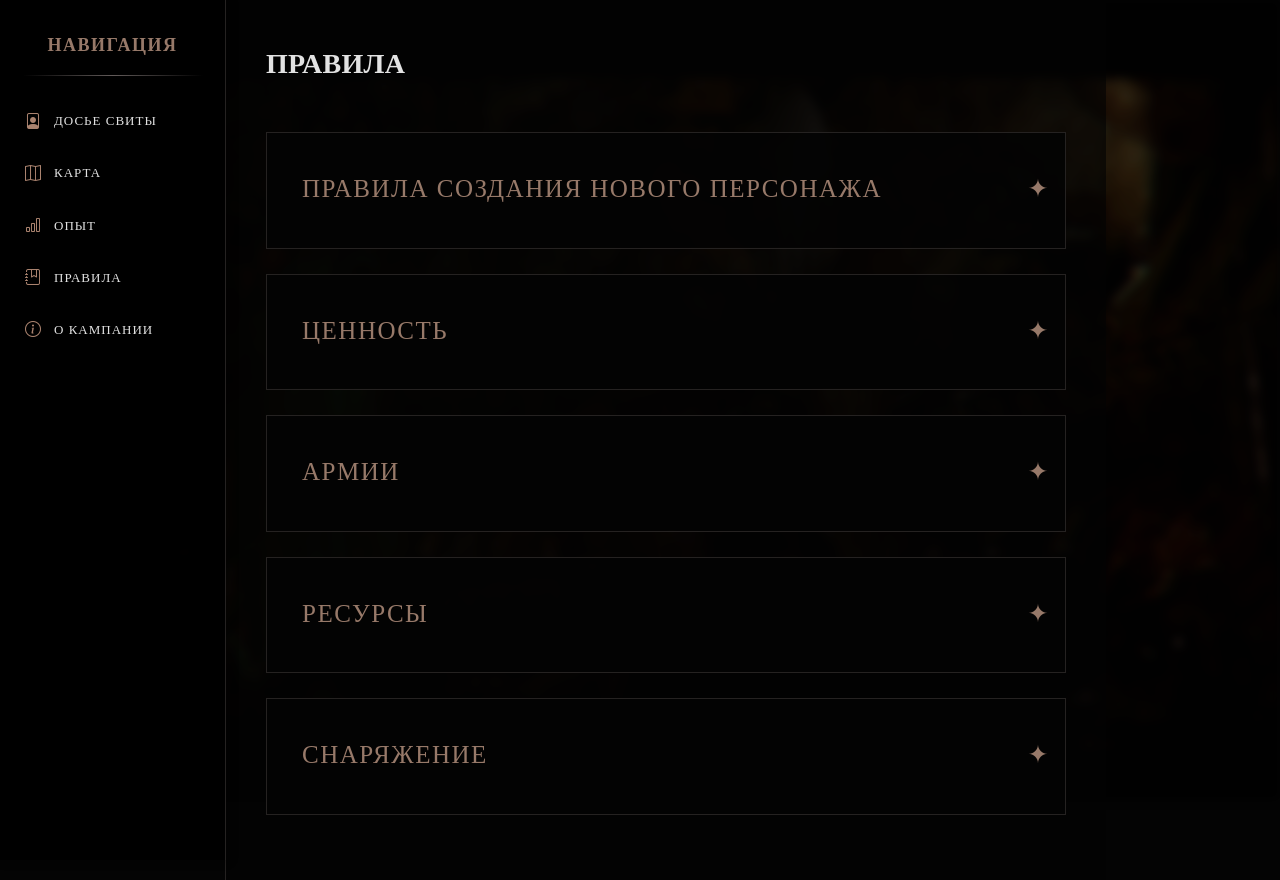
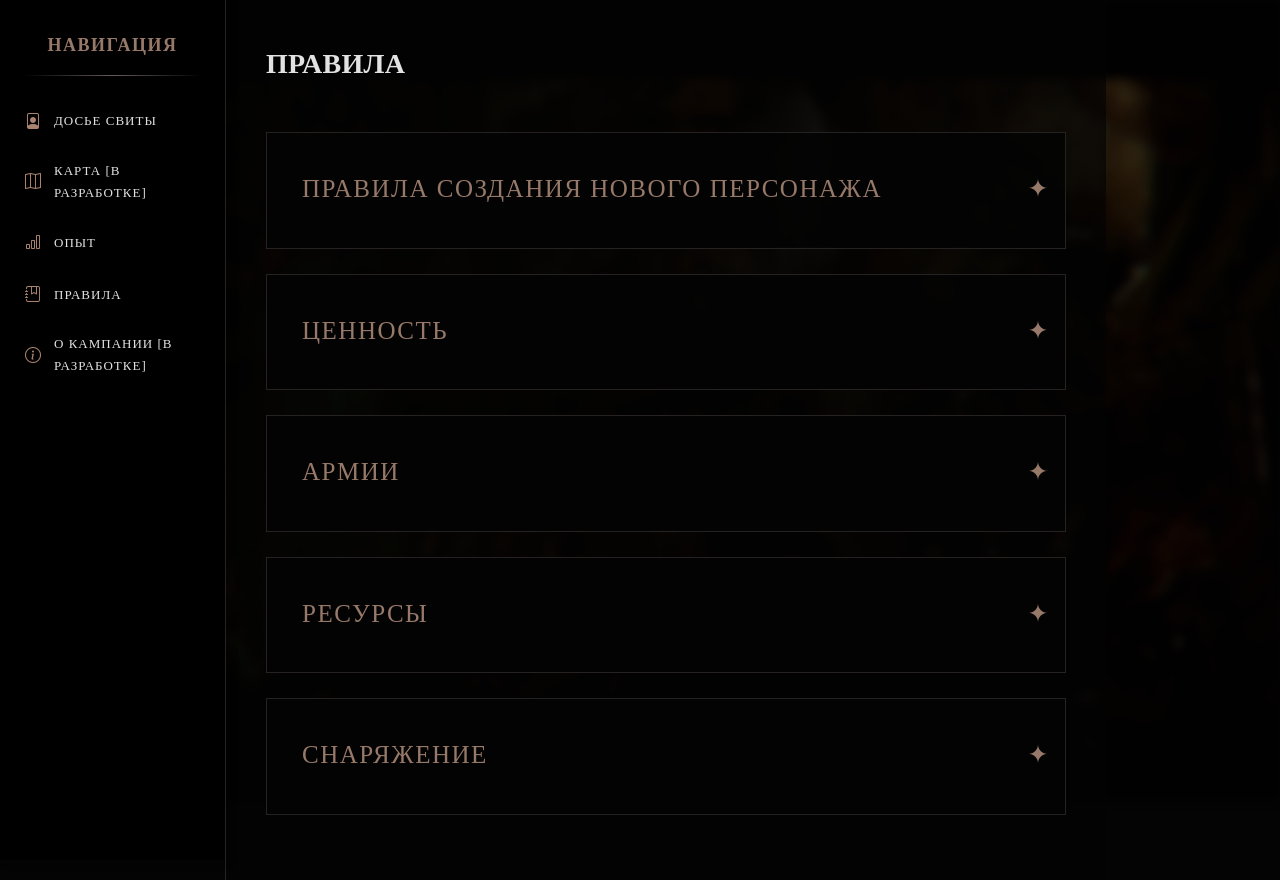
Before and after one commit to Savage-Hammer/sh, a plain HTML site: page pravila.html in a window 1280 px wide. Drawn offline with nearby package versions, Linux system fonts and the light colour scheme; a web font is replaced by a local one.

Commit message:
Update pravila.html

```diff
--- a/pravila.html
+++ b/pravila.html
@@ -325,10 +325,10 @@
             <h2 class="sidebar-title">Навигация</h2>
             <ul class="sidebar-menu">
                 <li><a href="svita.html"><i class="bi bi-file-person"></i> Досье свиты</a></li>
-                <li><a href="#"><i class="bi bi-map"></i> Карта</a></li>
+                <li><a href="#"><i class="bi bi-map"></i> Карта [в разработке]</a></li>
                 <li><a href="https://docs.google.com/spreadsheets/d/1CyjQTlxQWHMVigxOyCEoIUnE8w4re12lONJ8z0npmlU/edit?usp=sharing" target="_blank"><i class="bi bi-bar-chart"></i> Опыт</a></li>
                 <li><a href="pravila.html"><i class="bi bi-journal-bookmark"></i> Правила</a></li>
-                <li><a href="#"><i class="bi bi-info-circle"></i> О кампании</a></li>
+                <li><a href="#"><i class="bi bi-info-circle"></i> О кампании [в разработке]</a></li>
             </ul>
         </div>
 
```
